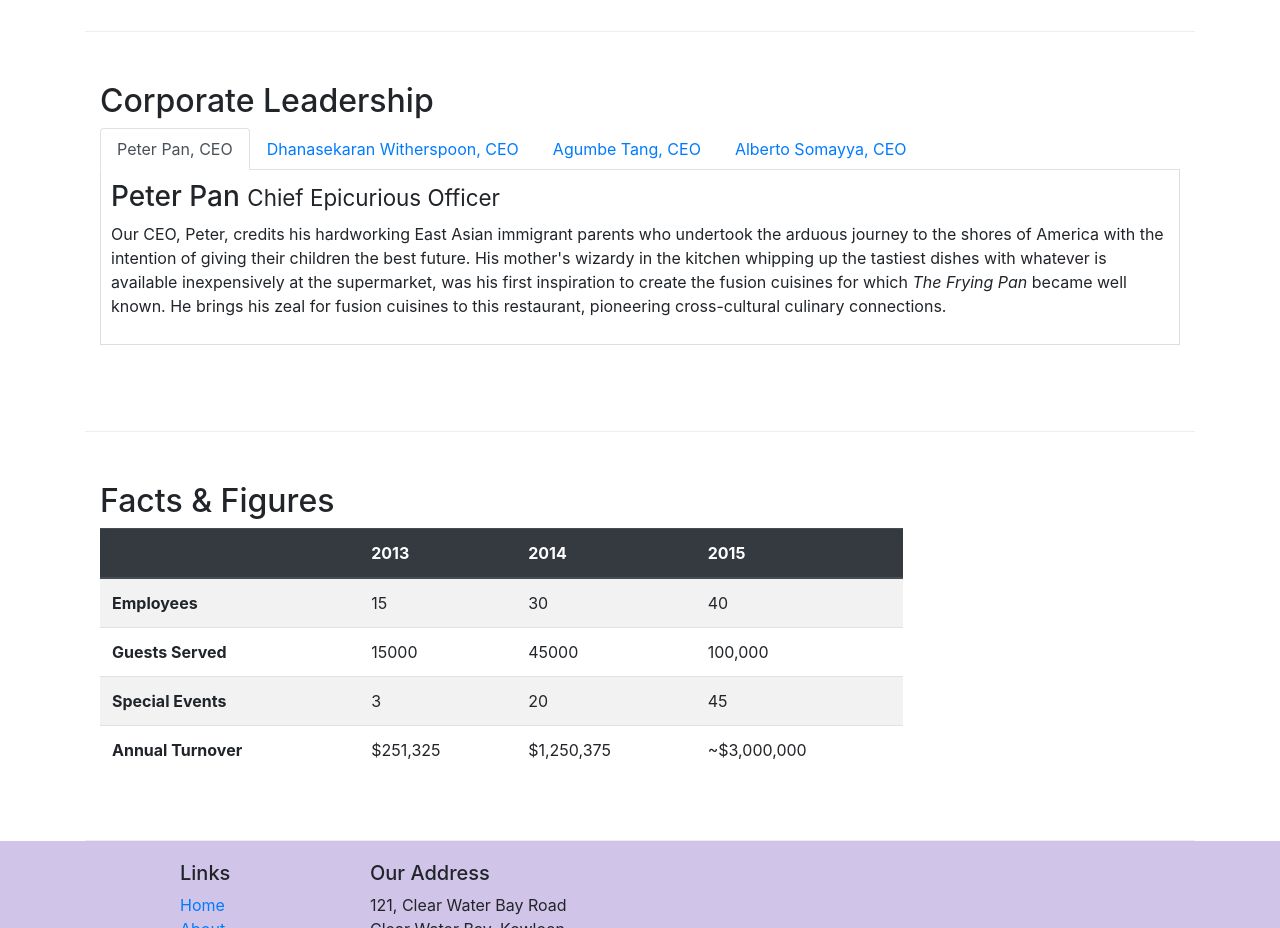
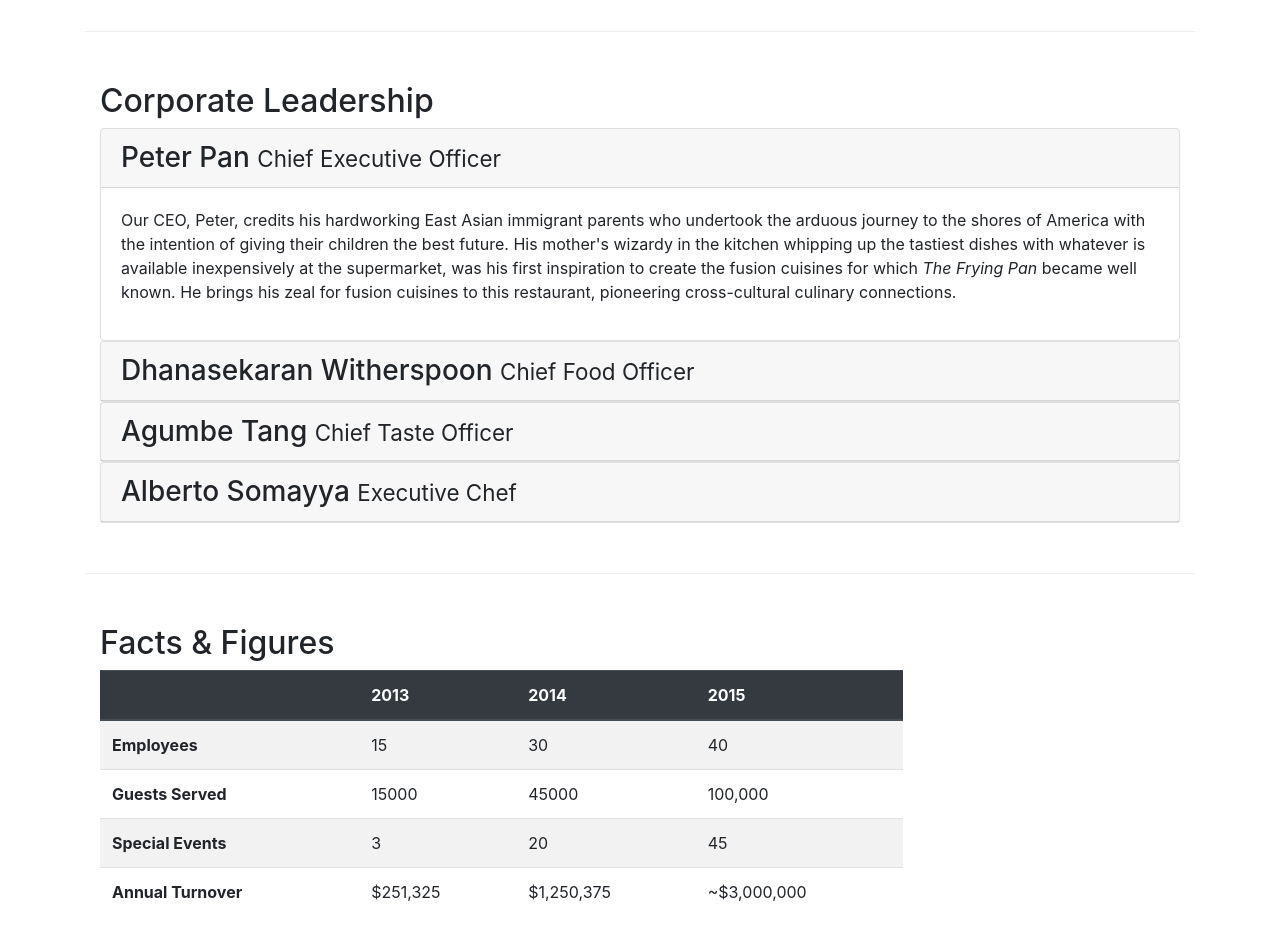
Before and after one commit to kaustubh3000/conFusion, a website: page aboutus.html in a window 1280 px wide. Shown: the part 940-1868 px from the top of the page. Drawn offline with nearby package versions, Linux system fonts and the light colour scheme.

Commit message:
accordian

```diff
--- a/aboutus.html
+++ b/aboutus.html
@@ -148,30 +148,20 @@
             <div class="col-12">
                 <h2>Corporate Leadership</h2>
 
-                <ul class="nav nav-tabs">
-                    <li class="nav-item">
-                        <a class="nav-link active" href="#peter" role="tab" data-toggle="tab">Peter Pan, CEO</a>
-                    </li>
 
-                    <li class="nav-item">
-                        <a class="nav-link" href="#danny" role="tab" data-toggle="tab">Dhanasekaran Witherspoon,
-                            CEO</a>
-                    </li>
+                <div id="accordian">
+                    <div class="card">
 
-                    <li class="nav-item">
-                        <a class="nav-link" href="#agumbe" role="tab" data-toggle="tab">Agumbe Tang, CEO</a>
-                    </li>
+                        <div class="card-header" role="tab" id="peterhead">
+                            <h3 class="mb-0">
+                                <a data-toggle="collapse" data-target="#peter">
+                                    Peter Pan <small>Chief Executive Officer</small>
+                                </a>
+                            </h3>
+                        </div>
 
-                    <li class="nav-item">
-                        <a class="nav-link" href="#alberto" role="tab" data-toggle="tab">Alberto Somayya, CEO</a>
-                    </li>
-
-
-                </ul>
-
-                <div class="tab-content">
-                    <div role="tabpanel" class="tab-pane fade show active" id="peter">
-                        <h3>Peter Pan <small>Chief Epicurious Officer</small></h3>
+                        <div class="collapse show" id="peter" data-parent="#accordian">
+                            <div class="card-body">
                                 <p class="d-none d-sm-block">Our CEO, Peter, credits his hardworking East Asian immigrant
                                     parents who
                                     undertook the arduous
@@ -184,9 +174,22 @@
                                     restaurant, pioneering cross-cultural culinary connections.
                                 </p>
                             </div>
+                        </div>
+                    </div>
 
-                    <div role="tabpanel" class="tab-pane fade" id="danny">
-                        <h3>Dhanasekaran Witherspoon <small>Chief Food Officer</small></h3>
+
+                    <div class="card">
+
+                        <div class="card-header" role="tab" id="dannyhead">
+                            <h3 class="mb-0">
+                                <a data-toggle="collapse" data-target="#danny">
+                                    Dhanasekaran Witherspoon <small>Chief Food Officer</small>
+                                </a>
+                            </h3>
+                        </div>
+
+                        <div class="collapse" id="danny" data-parent="#accordian">
+                            <div class="card-body">
                                 <p class="d-none d-sm-block">Our CFO, Danny, as he is affectionately referred to by his
                                     colleagues,
                                     comes from a long established
@@ -196,11 +199,24 @@
                                     words,
                                     <em>Everything that runs, wins, and everything that stays, pays!</em>
                                 </p>
+
+                            </div>
+                        </div>
                     </div>
 
 
-                    <div role="tabpanel" class="tab-pane fade" id="agumbe">
-                        <h3>Agumbe Tang <small>Chief Taste Officer</small></h3>
+                    <div class="card">
+
+                        <div class="card-header" role="tab" id="agumbehead">
+                            <h3 class="mb-0">
+                                <a data-toggle="collapse" data-target="#agumbe">
+                                    Agumbe Tang <small>Chief Taste Officer</small>
+                                </a>
+                            </h3>
+                        </div>
+
+                        <div class="collapse" id="agumbe" data-parent="#accordian">
+                            <div class="card-body">
                                 <p class="d-none d-sm-block">Blessed with the most discerning gustatory sense, Agumbe, our CTO,
                                     personally ensures that every dish
                                     that we serve meets his exacting tastes. Our chefs dread the tongue lashing that ensues if
@@ -210,9 +226,21 @@
                                         my lick.</em>
                                 </p>
                             </div>
+                        </div>
+                    </div>
 
-                    <div role="tabpanel" class="tab-pane fade" id="alberto">
-                        <h3>Alberto Somayya <small>Executive Chef</small></h3>
+                    <div class="card">
+
+                        <div class="card-header" role="tab" id="albertohead">
+                            <h3 class="mb-0">
+                                <a data-toggle="collapse" data-target="#alberto">
+                                    Alberto Somayya <small>Executive Chef</small>
+                                </a>
+                            </h3>
+                        </div>
+
+                        <div class="collapse" id="alberto" data-parent="#accordian">
+                            <div class="card-body">
                                 <p class="d-none d-sm-block">Award winning three-star Michelin chef with wide International
                                     experience
                                     having worked closely with
@@ -222,10 +250,14 @@
                                         winning hit! Amma Mia!</em>
                                 </p>
                             </div>
+                        </div>
+
+                    </div>
+                </div><!-- Accordian -->
 
             </div>
         </div>
-        </div>
+
 
         <div class="row row-content">
 
```
Lines whose indentation alone changed are shown as unchanged.
